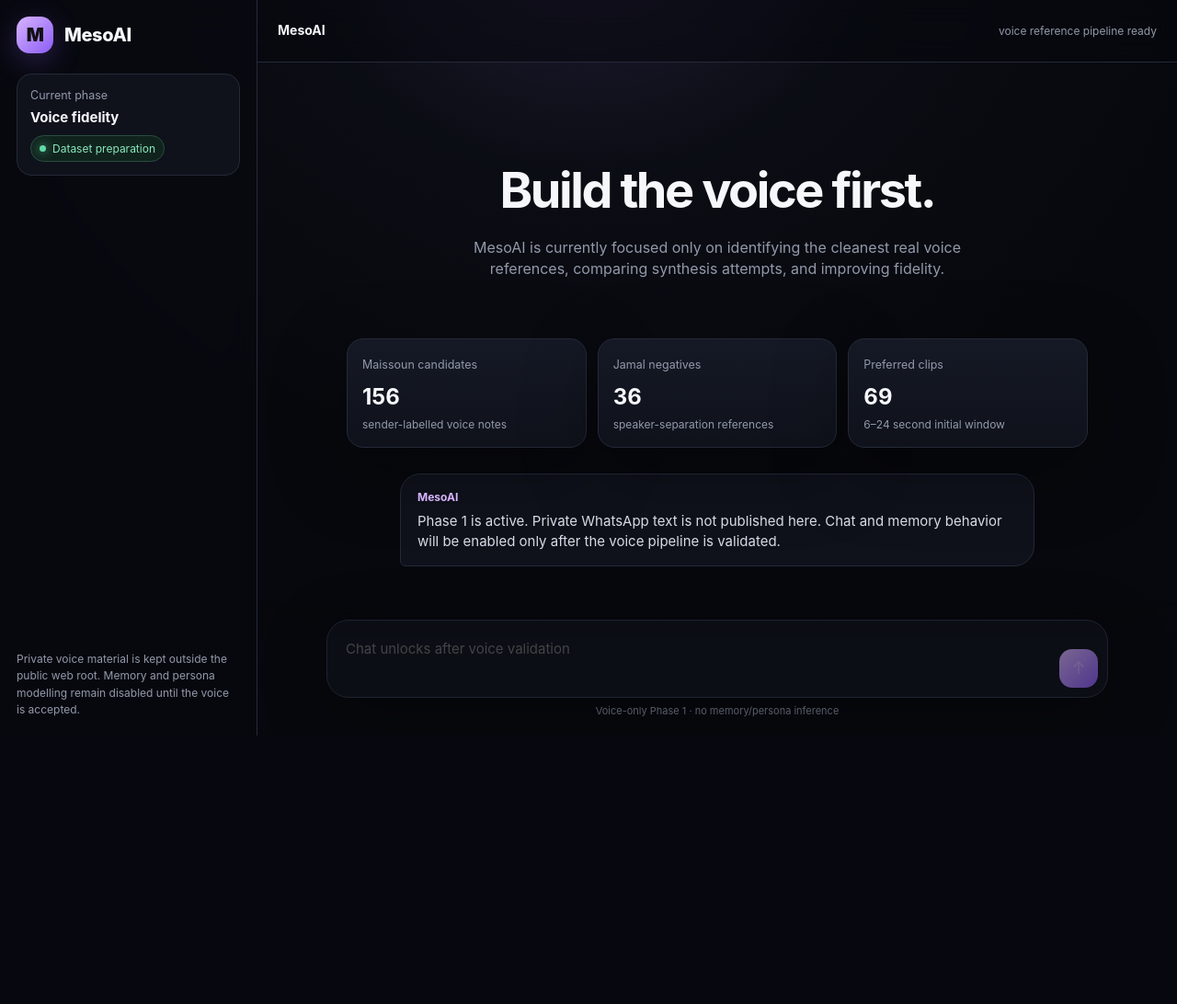
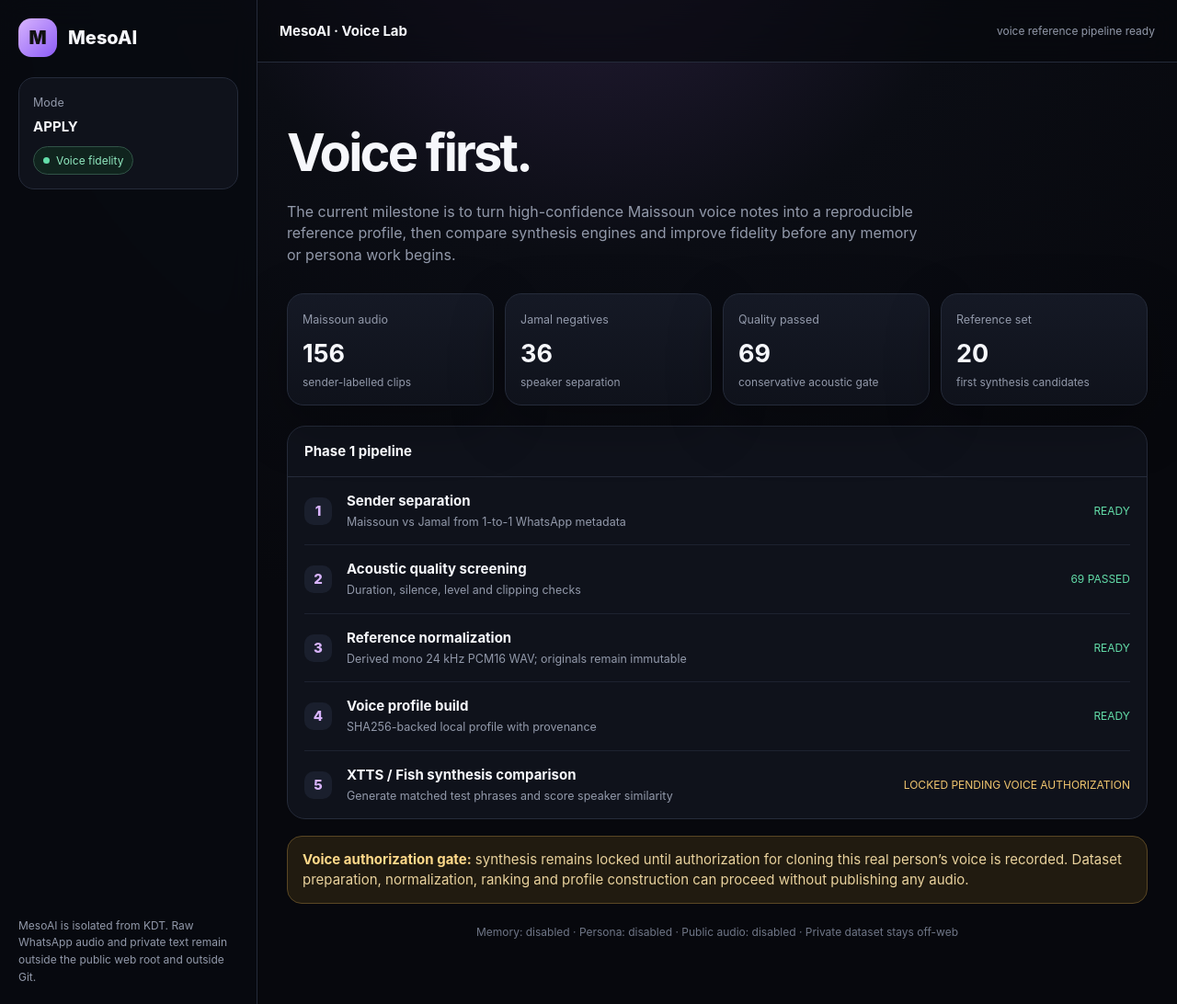
Before and after one commit to mrfantest2/MesoAI, a PHP site: page / in a window 1280 px wide. Shown: the whole page at 92% size. Before the commit the page ends 800 px from the top, so only its background shows below. Run offline with PHP 8.4, Linux system fonts and the light colour scheme.

Commit message:
Upgrade MesoAI voice lab dashboard

```diff
--- a/web/index.php
+++ b/web/index.php
@@ -1,51 +1,44 @@
-<?php declare(strict_types=1); /* MesoAI Phase 1 */ ?>
+<?php declare(strict_types=1); /* MesoAI voice lab */ ?>
 <!doctype html>
-<html lang="en" dir="ltr">
-<head>
-<meta charset="utf-8">
-<meta name="viewport" content="width=device-width,initial-scale=1,viewport-fit=cover">
-<meta name="theme-color" content="#090b12">
-<title>MesoAI</title>
+<html lang="en"><head>
+<meta charset="utf-8"><meta name="viewport" content="width=device-width,initial-scale=1,viewport-fit=cover">
+<meta name="theme-color" content="#090b12"><title>MesoAI Voice Lab</title>
 <style>
-:root{color-scheme:dark;--bg:#07080d;--panel:#0f121b;--panel2:#151925;--line:#242a39;--txt:#f6f7fb;--muted:#9299aa;--accent:#d8b4fe;--accent2:#8b5cf6;--good:#61d8a6;--shadow:0 24px 80px rgba(0,0,0,.35)}
-*{box-sizing:border-box}html,body{margin:0;min-height:100%;background:radial-gradient(circle at 50% -20%,#29203e 0,#0b0d14 30%,var(--bg) 62%);font:15px/1.45 Inter,ui-sans-serif,system-ui,-apple-system,Segoe UI,Roboto,Arial;color:var(--txt)}
-button,input,textarea{font:inherit}.app{min-height:100dvh;display:grid;grid-template-columns:280px minmax(0,1fr)}
-.sidebar{border-right:1px solid var(--line);padding:18px;display:flex;flex-direction:column;background:rgba(8,10,16,.78);backdrop-filter:blur(16px)}
-.brand{display:flex;align-items:center;gap:12px;font-weight:800;letter-spacing:-.02em;font-size:20px}.mark{width:40px;height:40px;border-radius:14px;background:linear-gradient(135deg,var(--accent),var(--accent2));display:grid;place-items:center;color:#111;font-weight:950;box-shadow:0 8px 30px rgba(139,92,246,.28)}
-.phase{margin-top:22px;padding:14px;border:1px solid var(--line);border-radius:16px;background:var(--panel)}.phase small{color:var(--muted);display:block}.phase strong{display:block;margin:4px 0 8px}.pill{display:inline-flex;align-items:center;gap:7px;border:1px solid #2b4d40;background:#10231d;color:#8ae7bd;border-radius:999px;padding:5px 9px;font-size:12px}.dot{width:7px;height:7px;border-radius:50%;background:var(--good);box-shadow:0 0 12px var(--good)}
-.note{margin-top:auto;color:var(--muted);font-size:12px;line-height:1.55}.main{min-width:0;display:flex;flex-direction:column;min-height:100dvh}.top{height:68px;border-bottom:1px solid var(--line);display:flex;align-items:center;padding:0 22px;background:rgba(7,8,13,.55);backdrop-filter:blur(14px);position:sticky;top:0;z-index:5}.top b{font-size:14px}.top span{margin-left:auto;color:var(--muted);font-size:12px}
-.chat{width:min(850px,100%);margin:auto;padding:56px 22px 150px}.hero{text-align:center;padding:28px 0 36px}.hero h1{font-size:clamp(32px,5vw,54px);letter-spacing:-.045em;margin:0 0 12px}.hero p{max-width:620px;margin:auto;color:var(--muted);font-size:16px}.cards{display:grid;grid-template-columns:repeat(3,1fr);gap:12px;margin:28px 0}.card{border:1px solid var(--line);border-radius:18px;padding:16px;background:linear-gradient(180deg,var(--panel2),var(--panel));box-shadow:var(--shadow)}.card small{color:var(--muted)}.card strong{display:block;margin-top:8px;font-size:24px}.card em{display:block;color:var(--muted);font-style:normal;font-size:12px;margin-top:3px}
-.msg{max-width:690px;border:1px solid var(--line);background:var(--panel);border-radius:22px 22px 22px 6px;padding:16px 18px;margin:18px auto}.msg .who{font-size:12px;color:var(--accent);font-weight:700;margin-bottom:6px}.msg p{margin:0;color:#d7dbe7}.composerWrap{position:fixed;bottom:0;left:280px;right:0;padding:18px 22px calc(18px + env(safe-area-inset-bottom));background:linear-gradient(180deg,transparent,var(--bg) 28%)}.composer{max-width:850px;margin:auto;border:1px solid #32394b;background:#10131c;border-radius:24px;padding:10px 10px 10px 16px;display:flex;align-items:flex-end;gap:10px;box-shadow:0 18px 70px rgba(0,0,0,.5)}textarea{flex:1;resize:none;min-height:42px;max-height:130px;border:0;outline:0;background:transparent;color:var(--txt);padding:10px 4px}button{width:42px;height:42px;border:0;border-radius:14px;background:linear-gradient(135deg,var(--accent),var(--accent2));font-size:18px;cursor:pointer}.disabled{opacity:.55;pointer-events:none}.fine{max-width:850px;margin:7px auto 0;text-align:center;color:#666d7d;font-size:11px}
-@media(max-width:760px){.app{grid-template-columns:1fr}.sidebar{display:none}.composerWrap{left:0}.top{height:60px;padding:0 16px}.chat{padding:34px 14px 145px}.cards{grid-template-columns:1fr 1fr}.card:last-child{grid-column:1/-1}.hero{padding-top:18px}.hero h1{font-size:38px}}
-</style>
-</head>
-<body>
-<div class="app">
-  <aside class="sidebar">
-    <div class="brand"><div class="mark">M</div>MesoAI</div>
-    <div class="phase"><small>Current phase</small><strong>Voice fidelity</strong><span class="pill"><i class="dot"></i> Dataset preparation</span></div>
-    <div class="note">Private voice material is kept outside the public web root. Memory and persona modelling remain disabled until the voice is accepted.</div>
-  </aside>
-  <main class="main">
-    <header class="top"><b>MesoAI</b><span id="statusText">Checking voice lab…</span></header>
-    <section class="chat">
-      <div class="hero"><h1>Build the voice first.</h1><p>MesoAI is currently focused only on identifying the cleanest real voice references, comparing synthesis attempts, and improving fidelity.</p></div>
-      <div class="cards">
-        <div class="card"><small>Maissoun candidates</small><strong id="targetCount">156</strong><em>sender-labelled voice notes</em></div>
-        <div class="card"><small>Jamal negatives</small><strong id="negativeCount">36</strong><em>speaker-separation references</em></div>
-        <div class="card"><small>Preferred clips</small><strong id="preferredCount">101</strong><em>6–24 second initial window</em></div>
-      </div>
-      <div class="msg"><div class="who">MesoAI</div><p>Phase 1 is active. Private WhatsApp text is not published here. Chat and memory behavior will be enabled only after the voice pipeline is validated.</p></div>
-    </section>
-    <div class="composerWrap"><div class="composer disabled" title="Chat is intentionally disabled during voice-only Phase 1"><textarea placeholder="Chat unlocks after voice validation" disabled></textarea><button disabled>↑</button></div><div class="fine">Voice-only Phase 1 · no memory/persona inference</div></div>
-  </main>
-</div>
+:root{color-scheme:dark;--bg:#07080d;--panel:#0f121b;--panel2:#151925;--line:#252b3a;--txt:#f6f7fb;--muted:#9299aa;--accent:#d8b4fe;--accent2:#8b5cf6;--good:#63dda9;--warn:#f1c66f}
+*{box-sizing:border-box}html,body{margin:0;min-height:100%;background:radial-gradient(circle at 50% -15%,#2b203f 0,#0b0d14 31%,var(--bg) 62%);font:15px/1.45 Inter,ui-sans-serif,system-ui,-apple-system,Segoe UI,Roboto,Arial;color:var(--txt)}
+.app{min-height:100dvh;display:grid;grid-template-columns:280px minmax(0,1fr)}.side{border-right:1px solid var(--line);padding:20px;display:flex;flex-direction:column;background:rgba(8,10,16,.82);backdrop-filter:blur(16px)}
+.brand{display:flex;align-items:center;gap:12px;font-size:20px;font-weight:850}.mark{width:42px;height:42px;border-radius:14px;display:grid;place-items:center;background:linear-gradient(135deg,var(--accent),var(--accent2));color:#111;font-weight:950}.badge{display:inline-flex;align-items:center;gap:7px;border:1px solid #315347;background:#10241e;color:#91e9c0;border-radius:999px;padding:6px 10px;font-size:12px}.dot{width:7px;height:7px;border-radius:50%;background:var(--good)}
+.sideCard{margin-top:22px;padding:15px;border:1px solid var(--line);border-radius:17px;background:var(--panel)}.sideCard small,.muted{color:var(--muted)}.sideCard strong{display:block;margin:5px 0 10px}.sideNote{margin-top:auto;color:var(--muted);font-size:12px;line-height:1.55}
+.main{min-width:0}.top{height:68px;position:sticky;top:0;z-index:5;display:flex;align-items:center;padding:0 24px;border-bottom:1px solid var(--line);background:rgba(7,8,13,.64);backdrop-filter:blur(16px)}.top span{margin-left:auto;color:var(--muted);font-size:12px}.wrap{width:min(980px,100%);margin:auto;padding:48px 22px 70px}.hero{padding:10px 0 30px}.hero h1{font-size:clamp(34px,5vw,56px);letter-spacing:-.05em;margin:0 0 12px}.hero p{max-width:700px;color:var(--muted);font-size:16px;margin:0}
+.metrics{display:grid;grid-template-columns:repeat(4,1fr);gap:12px}.card{border:1px solid var(--line);border-radius:18px;padding:16px;background:linear-gradient(180deg,var(--panel2),var(--panel));box-shadow:0 20px 60px rgba(0,0,0,.28)}.card small{color:var(--muted)}.card strong{display:block;font-size:27px;margin-top:7px}.card em{display:block;color:var(--muted);font-size:12px;font-style:normal;margin-top:3px}
+.section{margin-top:22px;border:1px solid var(--line);border-radius:20px;background:var(--panel);overflow:hidden}.section h2{font-size:15px;margin:0;padding:16px 18px;border-bottom:1px solid var(--line)}.steps{padding:0 18px}.step{display:grid;grid-template-columns:34px 1fr auto;gap:12px;align-items:center;padding:15px 0;border-bottom:1px solid #1d2230}.step:last-child{border-bottom:0}.n{width:30px;height:30px;border-radius:10px;background:#1a1f2d;display:grid;place-items:center;font-weight:800;color:var(--accent)}.step b{display:block}.step small{color:var(--muted)}.ok{color:var(--good);font-size:12px}.lock{color:var(--warn);font-size:12px}
+.alert{margin-top:18px;padding:14px 16px;border:1px solid #5a4724;background:#211b10;border-radius:16px;color:#e9d29d}.alert b{color:#ffd98a}.footer{margin-top:22px;color:#6f7687;font-size:12px;text-align:center}
+@media(max-width:820px){.app{grid-template-columns:1fr}.side{display:none}.top{height:60px;padding:0 16px}.wrap{padding:30px 14px 50px}.metrics{grid-template-columns:1fr 1fr}.step{grid-template-columns:34px 1fr}.step>span:last-child{grid-column:2}}
+</style></head><body>
+<div class="app"><aside class="side"><div class="brand"><div class="mark">M</div>MesoAI</div><div class="sideCard"><small>Mode</small><strong>APPLY</strong><span class="badge"><i class="dot"></i> Voice fidelity</span></div><div class="sideNote">MesoAI is isolated from KDT. Raw WhatsApp audio and private text remain outside the public web root and outside Git.</div></aside>
+<main class="main"><header class="top"><b>MesoAI · Voice Lab</b><span id="statusText">Loading status…</span></header><div class="wrap">
+<div class="hero"><h1>Voice first.</h1><p>The current milestone is to turn high-confidence Maissoun voice notes into a reproducible reference profile, then compare synthesis engines and improve fidelity before any memory or persona work begins.</p></div>
+<div class="metrics"><div class="card"><small>Maissoun audio</small><strong id="target">156</strong><em>sender-labelled clips</em></div><div class="card"><small>Jamal negatives</small><strong id="negative">36</strong><em>speaker separation</em></div><div class="card"><small>Quality passed</small><strong id="passed">69</strong><em>conservative acoustic gate</em></div><div class="card"><small>Reference set</small><strong id="selected">20</strong><em>first synthesis candidates</em></div></div>
+<div class="section"><h2>Phase 1 pipeline</h2><div class="steps">
+<div class="step"><div class="n">1</div><div><b>Sender separation</b><small>Maissoun vs Jamal from 1-to-1 WhatsApp metadata</small></div><span class="ok">READY</span></div>
+<div class="step"><div class="n">2</div><div><b>Acoustic quality screening</b><small>Duration, silence, level and clipping checks</small></div><span class="ok">69 PASSED</span></div>
+<div class="step"><div class="n">3</div><div><b>Reference normalization</b><small>Derived mono 24 kHz PCM16 WAV; originals remain immutable</small></div><span class="ok" id="norm">READY</span></div>
+<div class="step"><div class="n">4</div><div><b>Voice profile build</b><small>SHA256-backed local profile with provenance</small></div><span class="ok" id="profile">READY</span></div>
+<div class="step"><div class="n">5</div><div><b>XTTS / Fish synthesis comparison</b><small>Generate matched test phrases and score speaker similarity</small></div><span class="lock" id="synth">LOCKED</span></div>
+</div></div>
+<div class="alert"><b>Voice authorization gate:</b> synthesis remains locked until authorization for cloning this real person’s voice is recorded. Dataset preparation, normalization, ranking and profile construction can proceed without publishing any audio.</div>
+<div class="footer">Memory: disabled · Persona: disabled · Public audio: disabled · Private dataset stays off-web</div>
+</div></main></div>
 <script>
 fetch('api/status.php',{cache:'no-store'}).then(r=>r.json()).then(s=>{
-  document.getElementById('statusText').textContent=(s.status||'voice_fidelity').replaceAll('_',' ');
-  if(s.target_audio!=null) document.getElementById('targetCount').textContent=s.target_audio;
-  if(s.negative_audio!=null) document.getElementById('negativeCount').textContent=s.negative_audio;
-  if(s.preferred_target_clips!=null) document.getElementById('preferredCount').textContent=s.preferred_target_clips;
-}).catch(()=>document.getElementById('statusText').textContent='Voice lab local');
-</script>
-</body></html>
+ const text=v=>String(v??'').replaceAll('_',' ');
+ document.getElementById('statusText').textContent=text(s.status||'voice_reference_pipeline_ready');
+ if(s.target_audio!=null) target.textContent=s.target_audio;
+ if(s.negative_audio!=null) negative.textContent=s.negative_audio;
+ if(s.quality_passed!=null) passed.textContent=s.quality_passed;
+ if(s.selected_references!=null) selected.textContent=s.selected_references;
+ if(s.normalization) norm.textContent=String(s.normalization).toUpperCase();
+ if(s.profile_builder) profile.textContent=String(s.profile_builder).toUpperCase();
+ if(s.synthesis) synth.textContent=text(s.synthesis).toUpperCase();
+}).catch(()=>statusText.textContent='voice lab local');
+</script></body></html>
```
